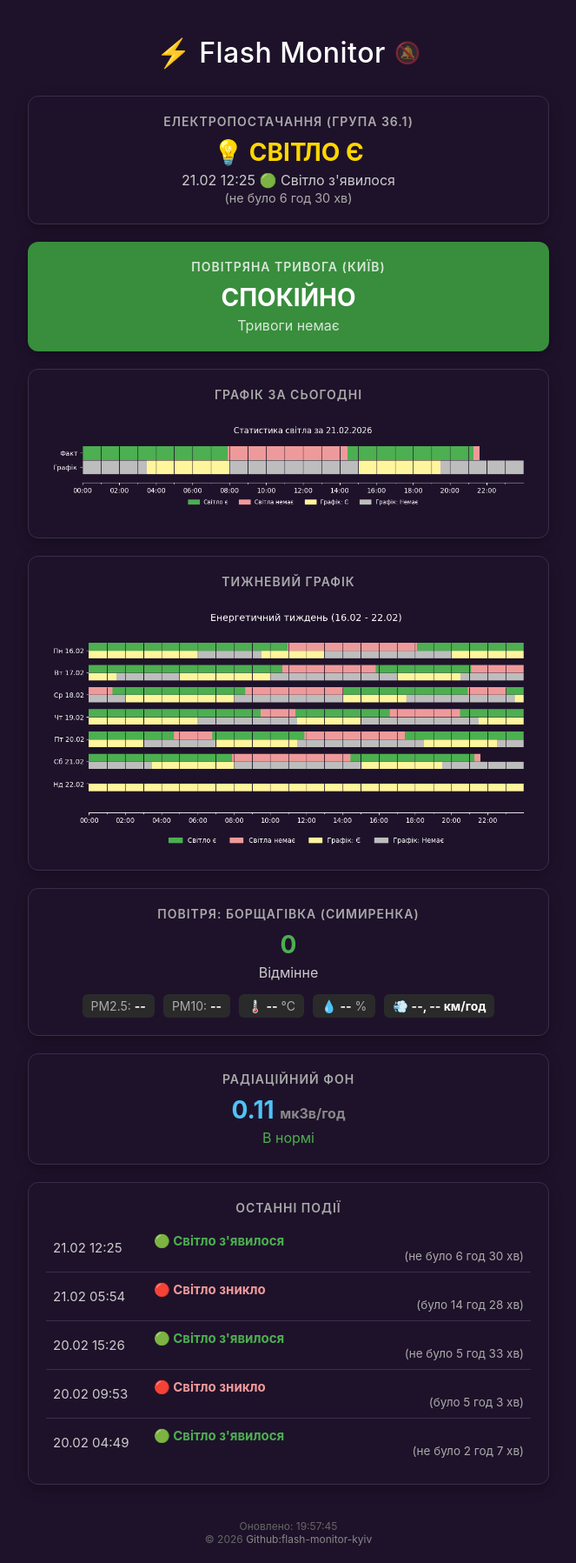
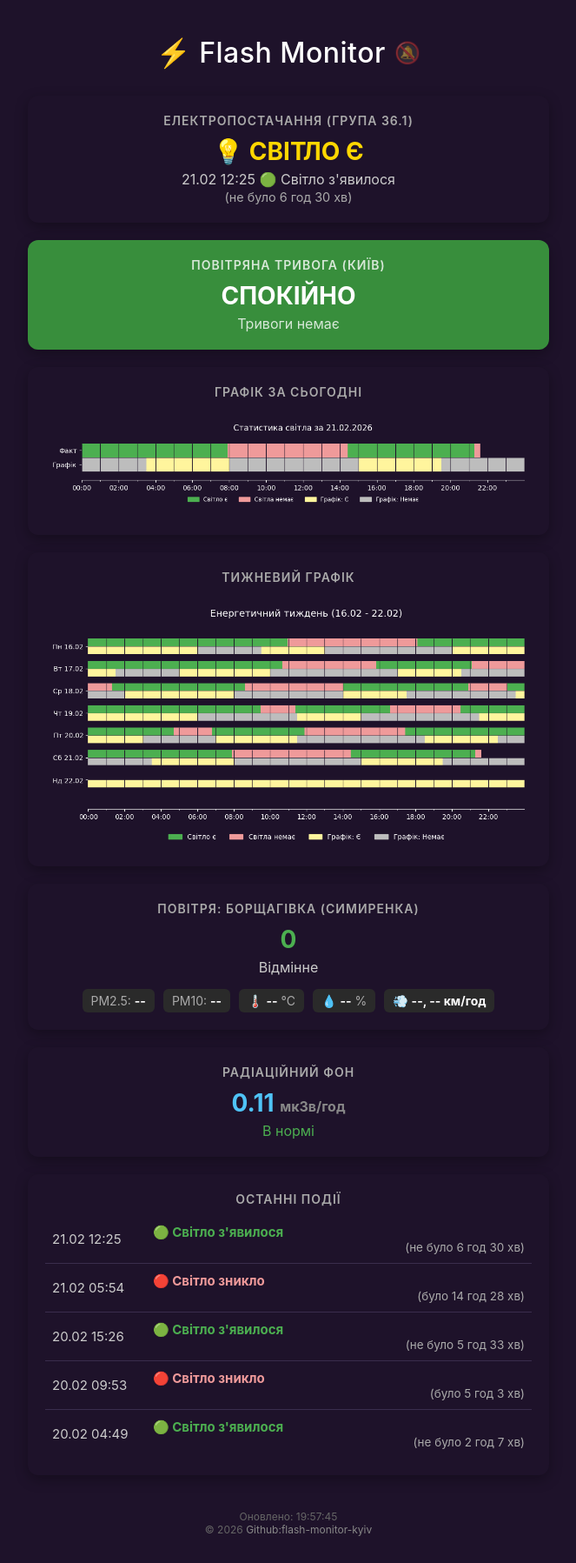
Before and after one commit to weby-homelab/flash-monitor-kyiv, a Flask app: page / in a window 1280 px wide. Shown: the whole page at 87% size, without its empty margins (308-971 px from the left). After the commit the page ends 1766 px from the top, so only its background shows below. Run offline with Flask 3, Linux system fonts and the light colour scheme; data that the repository does not hold is empty.

Commit message:
style: remove card borders for a cleaner look

```diff
--- a/templates/index.html
+++ b/templates/index.html
@@ -26,7 +26,6 @@
             margin-bottom: 20px;
             box-shadow: 0 5px 15px rgba(0,0,0,0.3);
             text-align: center;
-            border: 1px solid #3a2d4d;
         }
 
         .title { color: #aaa; font-size: 14px; text-transform: uppercase; letter-spacing: 1px; margin-bottom: 10px; font-weight: 600; }
```
